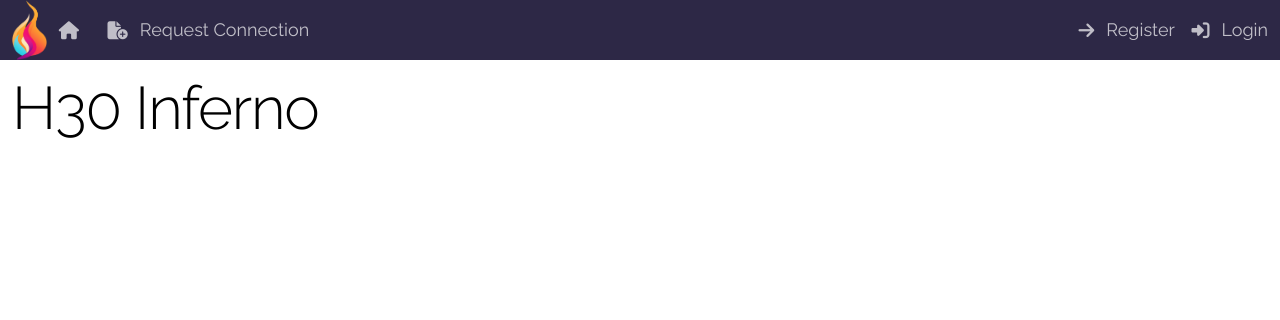
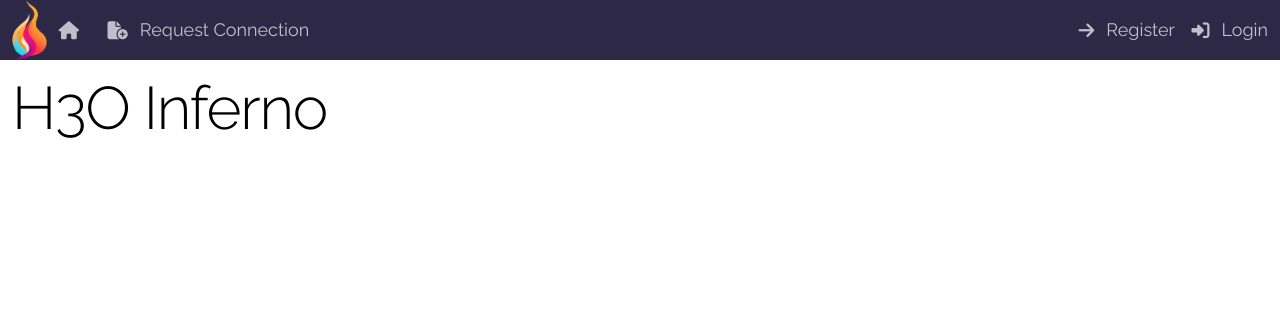
Before and after one commit to rodneygauna/H3O_Inferno, a Flask app: page / in a window 1280 px wide. Shown: the top 320 px of the page. Run offline with Flask 3, Linux system fonts and the light colour scheme; some libraries are stand-ins or nearby versions.

Commit message:
typo fix

```diff
--- a/src/templates/core/index.html
+++ b/src/templates/core/index.html
@@ -1,3 +1,3 @@
 {% extends 'base.html' %} {% block content %}
-<h1>H30 Inferno</h1>
+<h1>H3O Inferno</h1>
 {% endblock content %}
```
